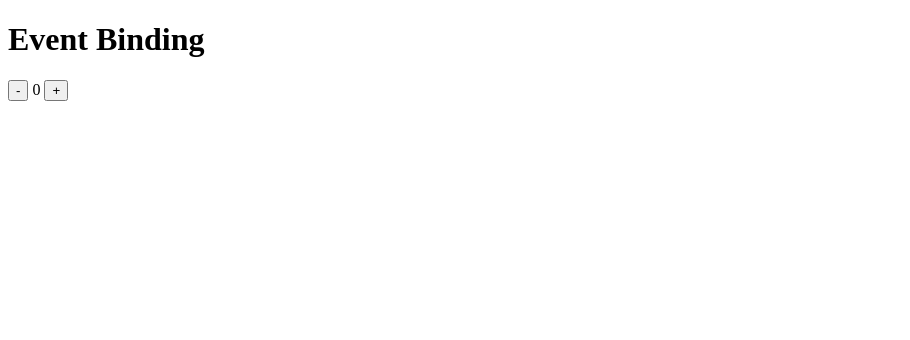
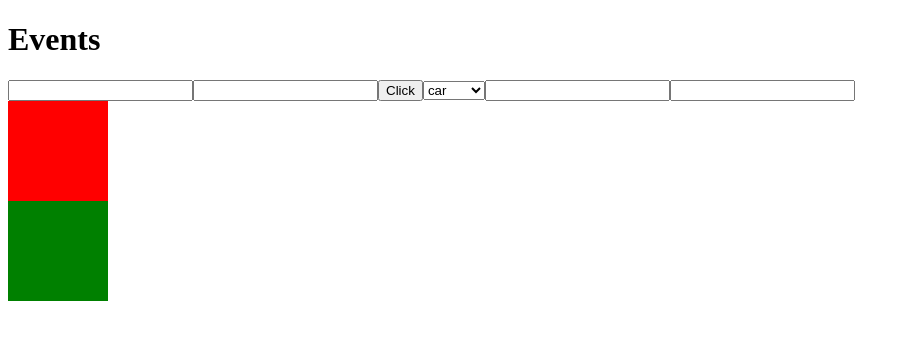
Before and after one commit to deep-coder1/angular22-tutorial-csbs, an Angular app: page / in a window 1280 px wide. Shown: the top 340 px of the page, without its empty margins (0-910 px from the left). Built offline with nearby package versions, Linux system fonts and the light colour scheme.

Commit message:
Event Binding | Click Event tut end

```diff
--- a/src/app/app.css
+++ b/src/app/app.css
@@ -0,0 +1,11 @@
+.div1 {
+    background-color: red;
+    height: 100px;
+    width: 100px;
+}
+
+.div2 {
+    background-color: green;
+    height: 100px;
+    width: 100px;
+}
--- a/src/app/app.html
+++ b/src/app/app.html
@@ -6,8 +6,30 @@
 
 <!-- <app-profile></app-profile> -->
 
-<h1>Event Binding</h1>
+<!-- <h1>Event Binding</h1> -->
 <!-- <button (click)="callMe()">Click Me</button> -->
-<button (click)="counter('minus')">-</button>
-<span> {{count}} </span>
-<button (click)="counter('plus')">+</button>
+<!-- <button (click)="counter('minus')">-</button> -->
+<!-- <span> {{count}} </span> -->
+<!-- <button (click)="counter('plus')">+</button> -->
+<!-- <button (click)="showUserName()">Show</button> -->
+
+<h1>Events</h1>
+<input type="text" (input)="handleEvent($event.type)">
+<input type="text" (change)="handleEvent($event.type)">
+<button (click)="handleEvent($event.type)">Click</button>
+<select name="" (change)="handleEvent($event.type)" id="">
+    <option value="">car</option>
+    <option value="">bike</option>
+    <option value="">mobile</option>
+</select>
+
+<input type="text" (blur)="handleEvent($event.type)">
+<input type="text" (focus)="handleEvent($event.type)">
+
+<div class="div1" (mouseleave)="handleEvent($event.type)">
+
+</div>
+
+<div class="div2" (mouseenter)="handleEvent($event.type)">
+
+</div>
--- a/src/app/app.ts
+++ b/src/app/app.ts
@@ -19,17 +19,31 @@ import { Profile } from './profile/profile';
 //     return a+b;
 //   }
 // }
+
+// Events Binding
+// export class App {
+//   // callMe(){
+//   //   alert("Hello Angular 22")
+//   // }
+
+//   count = 0;
+//   counter(action: string) {
+//     if (action == 'minus') {
+//       this.count>0 && this.count--;
+//     } else {
+//       this.count++;
+//     }
+//     this.showUserName();
+//   }
+
+//   showUserName(){
+//     alert("Hello");
+//   }
+// }
+
+// Events
 export class App {
-  // callMe(){
-  //   alert("Hello Angular 22")
-  // }
-
-  count = 0;
-  counter(action: string) {
-    if (action == 'minus') {
-      this.count>0 && this.count--;
-    } else {
-      this.count++;
-    }
+  handleEvent(eventName:string){
+    console.log(eventName);
   }
 }
```
